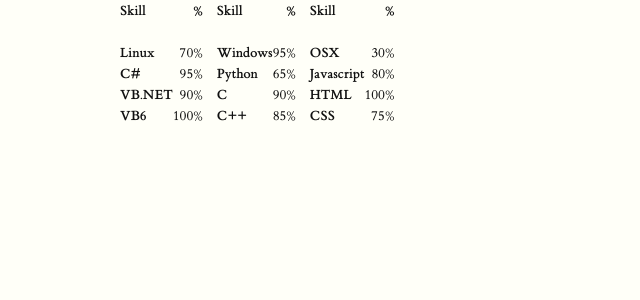
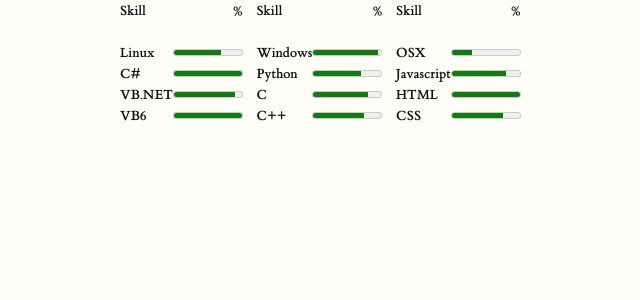
Before and after one commit to irtheman/irtheman.github.io, a Jekyll site: the page built from _posts/2019-05-08-Skills.md, in a window 1280 px wide. Shown: the top 300 px of the page, without its empty margins (120-760 px from the left). Built offline with Jekyll 4.4.1, drawn with Linux system fonts in a browser that asks for light colours; our own code applies the rules of GitHub Pages for plain Markdown files; comment, search, counter and statistics services are not loaded.

Commit message:
clean up appearance

```diff
--- a/_posts/2019-05-08-Skills.md
+++ b/_posts/2019-05-08-Skills.md
@@ -8,7 +8,7 @@
 | **Skill** | **%** |   | **Skill** | **%** |   | **Skill**  | **%** |
 |:--------------|----------:|---|:--------------|----------:|---|:---------------|----------:|
 | &nbsp;&nbsp;&nbsp;&nbsp;&nbsp;&nbsp;&nbsp; | | &nbsp;&nbsp;&nbsp;&nbsp; | &nbsp;&nbsp;&nbsp;&nbsp;&nbsp;&nbsp;&nbsp;&nbsp; | | &nbsp;&nbsp;&nbsp;&nbsp; |  &nbsp;&nbsp;&nbsp;&nbsp;&nbsp;&nbsp;&nbsp; &nbsp;&nbsp;&nbsp;&nbsp; | |
-| **Linux**     | 70%       |   | **Windows**   | 95%       |   | **OSX**        | 30%       |
-| **C#**        | 95%       |   | **Python**    | 65%       |   | **Javascript** | 80%       |
-| **VB.NET**    | 90%       |   | **C**         | 90%       |   | **HTML**       | 100%      |
-| **VB6**       | 100%      |   | **C++**       | 85%       |   | **CSS**        | 75%       |
+| **Linux**     | <meter value="0.7">70%</meter>       |   | **Windows**   | <meter value="0.95">95%</meter>      |   | **OSX**        | <meter value="0.3">30%</meter>       |
+| **C#**        | <meter value="1.0">100%</meter>      |   | **Python**    | <meter value="0.7">70%</meter>       |   | **Javascript** | <meter value="0.8">80%</meter>       |
+| **VB.NET**    | <meter value="0.9">90%</meter>       |   | **C**         | <meter value="0.8">80%</meter>       |   | **HTML**       | <meter value="1.0">100%</meter>      |
+| **VB6**       | <meter value="1.0">100%</meter>      |   | **C++**       | <meter value="0.75">75%</meter>      |   | **CSS**        | <meter value="0.75">75%</meter>      |
--- a/stylesheets/resume.scss
+++ b/stylesheets/resume.scss
@@ -128,6 +128,10 @@
 .panel-body {
   height: 250px;
   overflow: hidden;
+  text-overflow: clip;
+  display: -webkit-box;
+  -webkit-line-clamp: 4;
+  -webkit-box-orient: vertical;
 }
 
 /* Navbar */
```
Also changed, not shown: Gemfile.lock, android-chrome-192x192.png, android-chrome-512x512.png, apple-touch-icon.png, favicon-16x16.png, favicon-32x32.png, favicon.ico.
